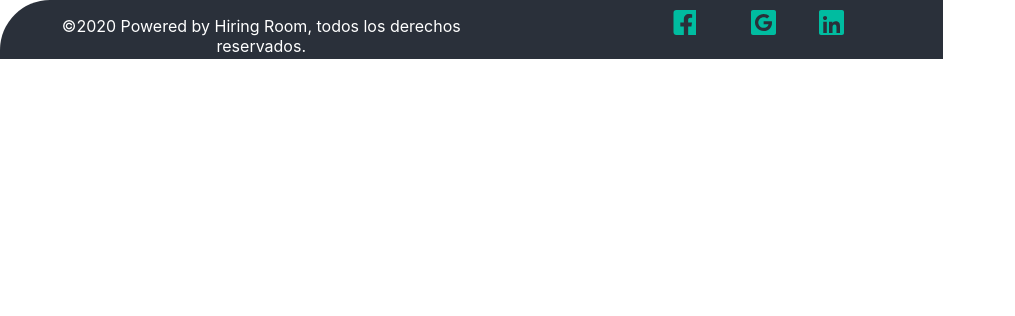
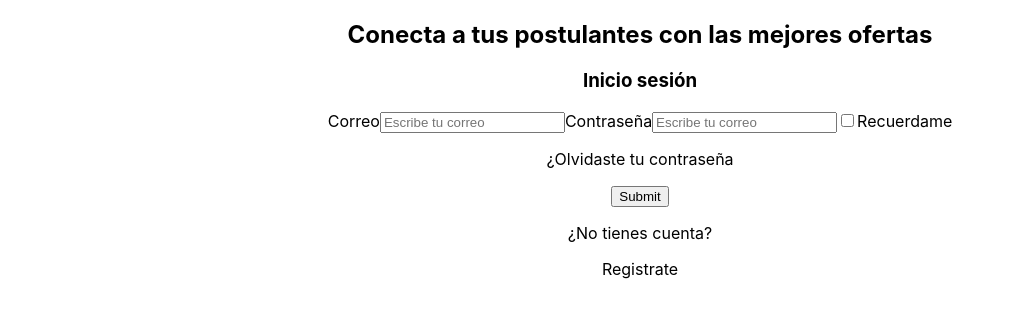
Before and after one commit to mariaPazBeltran/SCL011-Laborum-instituciones, a React (Create React App) app: page / in a window 1280 px wide. Shown: the top 316 px of the page, without its empty margins (0-1015 px from the left). Built offline with nearby package versions, Linux system fonts and the light colour scheme.

Commit message:
Estructura de pantalla login y register

```diff
--- a/src/App.js
+++ b/src/App.js
@@ -1,12 +1,14 @@
 import React from 'react';
 
 import './App.css';
-import Footer from './components/Footer'
+// import Footer from './components/Footer'
+import Login from './components/Login'
 
 function App() {
   return (
     <div className="App">
-      <Footer/>
+      <Login/>
+      {/* <Footer/> */}
     </div>
   );
 }
--- /dev/null
+++ b/src/components/Encabezado.js
@@ -0,0 +1,12 @@
+import React from 'react'
+
+const Encabezado =()=>{
+ return(
+    <div>
+        {/* logo */}
+        <h2>Conecta a tus postulantes con las mejores ofertas</h2>
+    </div>
+ )
+}
+
+export default Encabezado
--- /dev/null
+++ b/src/components/Login.js
@@ -0,0 +1,28 @@
+import React from 'react';
+
+import Encabezado from './Encabezado'
+
+const Login =()=>{
+    return(
+        <div className='login-container'>
+             <div>
+             <Encabezado/>
+            </div>
+            <div>
+                <h3>Inicio sesión</h3>
+                <form>
+                    <label>Correo</label>
+                    <input type='text' placeholder='Escribe tu correo'/>
+                    <label>Contraseña</label>
+                    <input type ='password' placeholder='Escribe tu correo'/>
+                    <label><input type='checkbox'/>Recuerdame</label>
+                    <p>¿Olvidaste tu contraseña</p>
+                    <input type='submit' placeholder='Iniciar Sesión'/>
+                </form>
+                <p>¿No tienes cuenta?</p><p>Registrate</p>
+            </div>
+        </div>
+    )
+}
+
+export default Login;
```
Also changed, not shown: src/components/Register.js (added, +27 -0 lines), src/components/Select.js (added, +32 -0 lines).
